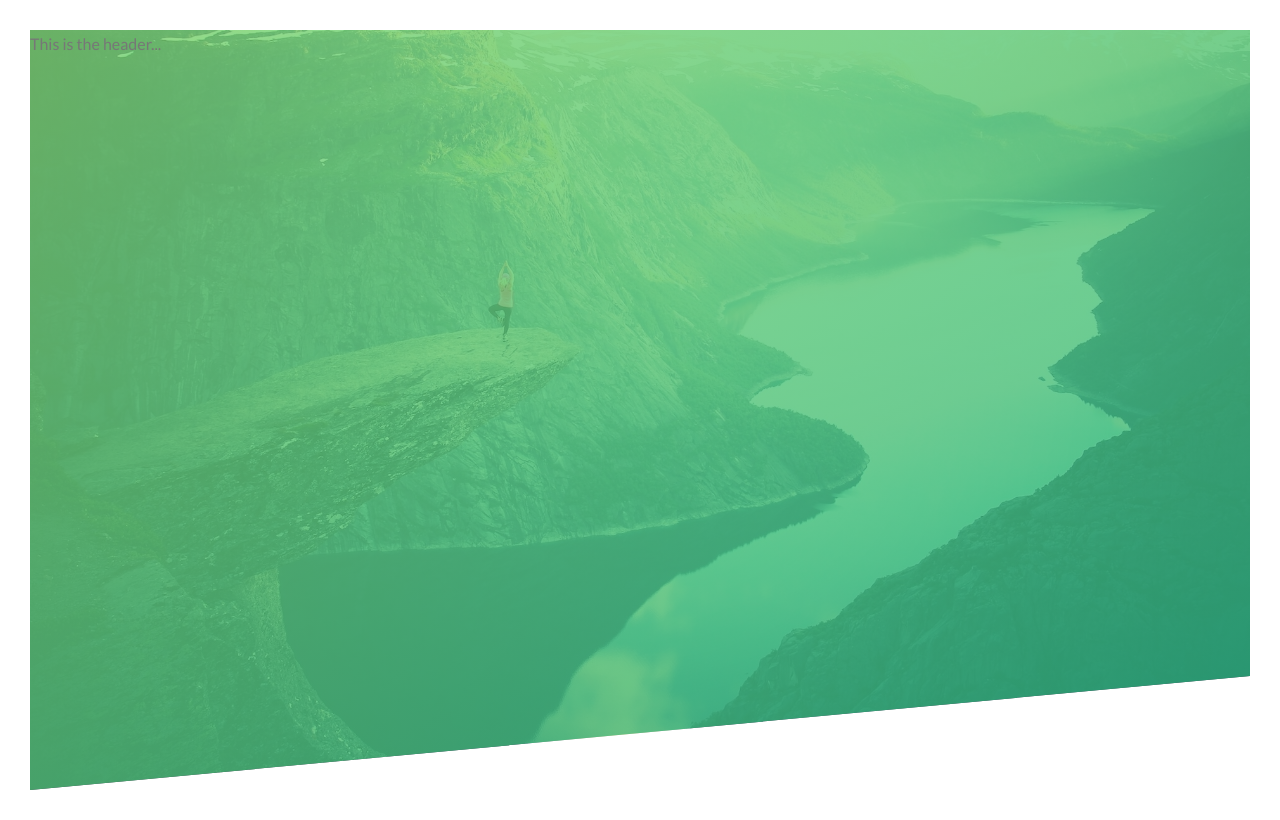
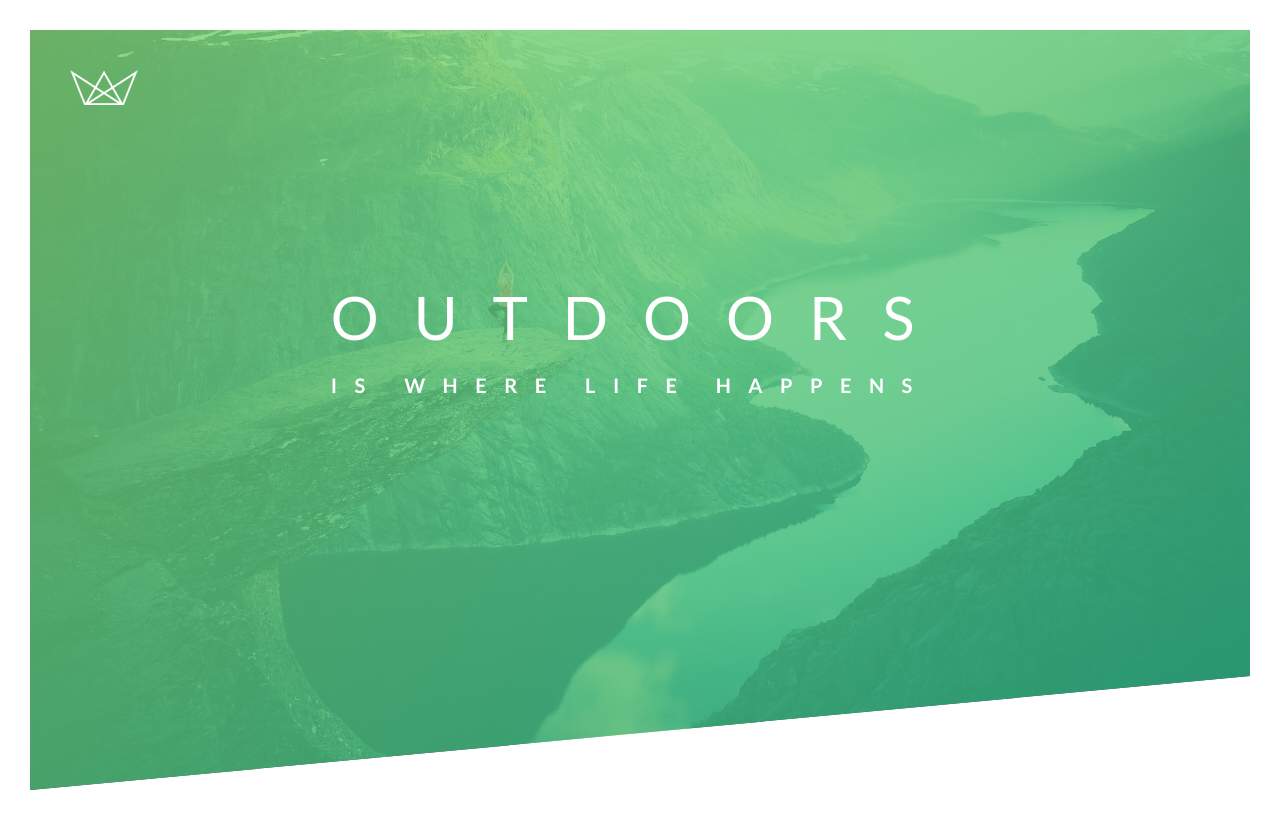
Before and after one commit to juanocasio/advanced-css-course, a plain HTML site: page Natours/starter/index.html in a window 1280 px wide. Drawn offline with Linux system fonts and the light colour scheme; files that its build step writes are made by us from their sources.

Commit message:
added css transitions

```diff
--- a/Natours/starter/css/style.css
+++ b/Natours/starter/css/style.css
@@ -22,6 +22,7 @@
 }
 
 .header {
+  position: relative;
   height: 95vh;
   background-image: linear-gradient(to right bottom,
                                   rgba(126, 213, 111, 0.8),
@@ -31,3 +32,74 @@
 background-position: top;
 clip-path: polygon(0 0, 100% 0, 100% 85%, 0 100%)
 }
+
+.logo-box {
+  position: absolute;
+  top: 40px;
+  left: 40px;
+}
+
+.logo {
+  height: 35px;
+}
+
+.heading-primary {
+  color: #fff;
+  text-transform: uppercase;
+}
+
+.heading-primary-main {
+  display: block;
+  font-size: 60px;
+  font-weight: 400;
+  letter-spacing: 35px;
+  animation-name:moveInLeft;
+  animation-duration: 1s;
+}
+
+.heading-primary-sub {
+  display: block;
+  font-size: 20px;
+  font-weight: 700;
+  letter-spacing:17.5px;
+  animation-name: moveInRight;
+  animation-duration: 1s;
+}
+.text-box {
+  position: absolute;
+  top: 40%;
+  left: 50%;
+  transform: translate(-50%, -50%);
+}
+
+@keyframes moveInLeft {
+0%{
+  opacity: 0;
+  transform: translateX(-100px);
+}
+
+80% {
+transform: translateX(10px);
+}
+
+100% {
+  opacity: 1;
+transform: translate(0);
+}
+}
+
+@keyframes moveInRight {
+0% {
+  opacity: 0;
+transform: translateX(100px);
+}
+
+80% {
+transform: translateX(-10px);
+}
+
+100% {
+  opacity: 1;
+  transform: translate(0);
+}
+}
--- a/Natours/starter/index.html
+++ b/Natours/starter/index.html
@@ -15,9 +15,18 @@
 </head>
 
 <body>
-    <header class="header">
-      This is the header...
-    </header>
+  <header class="header">
+    <div class="logo-box">
+      <img src="./img/logo-white.png" alt="Logo" class="logo">
+    </div>
+    <div class="text-box">
+      <h1 class="heading-primary">
+        <span class="heading-primary-main">Outdoors</span>
+        <span class="heading-primary-sub">is where life happens</span>
+      </h1>
+    </div>
+
+  </header>
 </body>
 
 </html>
```
